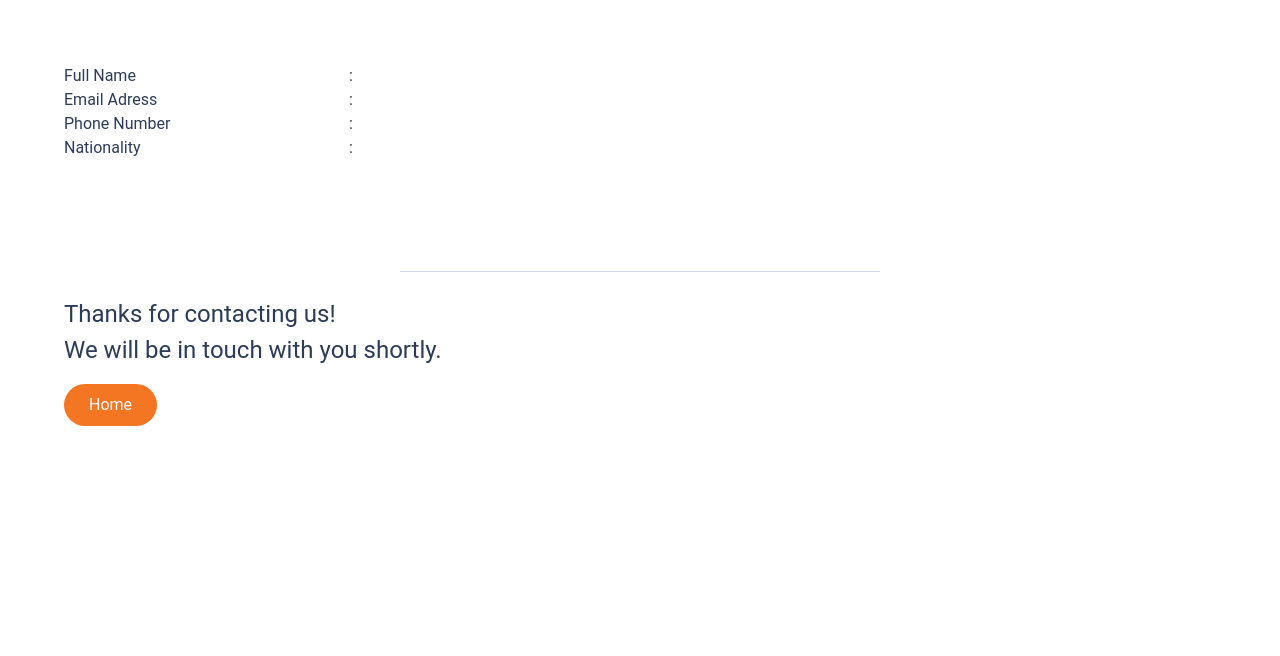
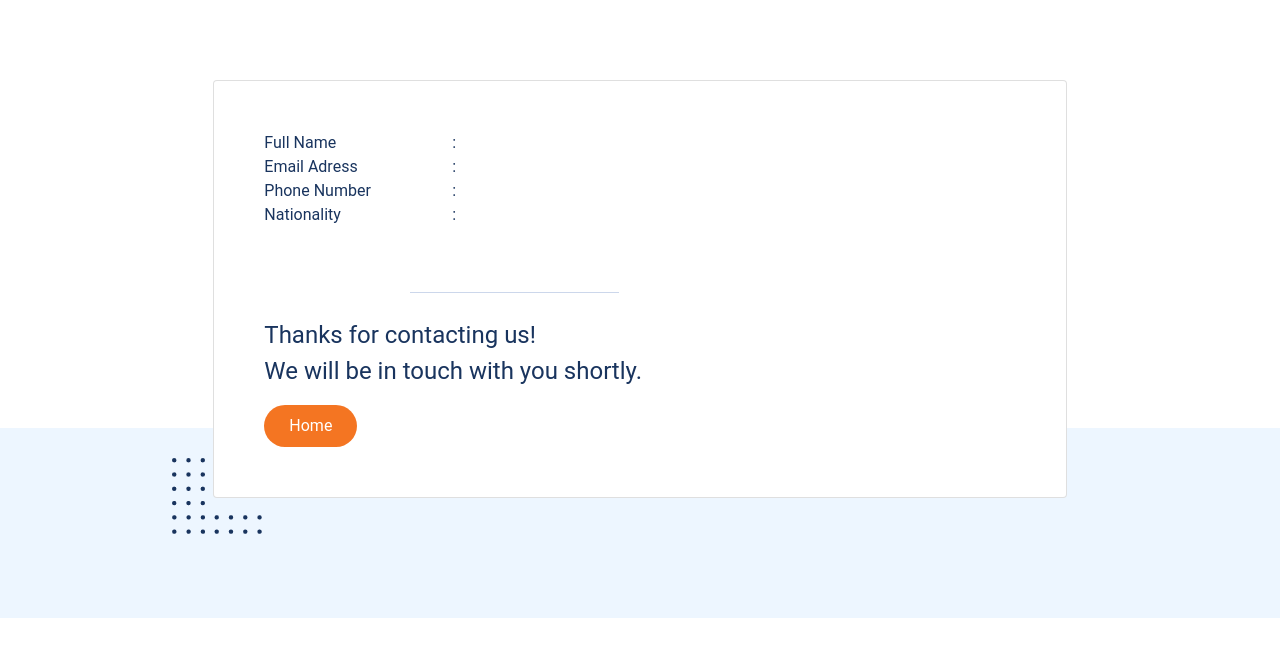
Before and after one commit to dwisabrina23/html-css-project, a plain HTML site: page review.html in a window 1280 px wide. Drawn offline with nearby package versions, Linux system fonts and the light colour scheme.

Commit message:
fix card position

```diff
--- a/review.html
+++ b/review.html
@@ -16,7 +16,7 @@
     <link rel="stylesheet" href="style3.css">
   </head>
   <body>
-    <div class="col-md-12 container tabel">
+    <div class="card col-md-8 justify-content-center">
         <table class="table table-borderless col-md-9">
             <tr class="mb-3">
                 <td class="label" >Full Name</td>
@@ -48,8 +48,8 @@
                 <td colspan="3" id="message"></td>
             </tr>
         </table>
-    </div>
-    <div class="col-md-12 d-flex justify-content-center">
+
+    <div class="col-md-8 d-flex justify-content-center">
         <div class="col-md-5 line"></div>
     </div>
     <div class="col-md-12 mt-4">
@@ -61,6 +61,7 @@
             <button type="submit"  class="btn rounded-pill px-4 py-2 font-weight-normal" >Home</button>
         </form>
     </div>
+</div>
     <script
         src="https://cdn.jsdelivr.net/npm/bootstrap@5.0.2/dist/js/bootstrap.bundle.min.js"
         integrity="sha384-MrcW6ZMFYlzcLA8Nl+NtUVF0sA7MsXsP1UyJoMp4YLEuNSfAP+JcXn/tWtIaxVXM"
@@ -73,6 +74,10 @@
         document.getElementById("nationality").innerHTML = localStorage.getItem("nationalityValue");
         document.getElementById("message").innerHTML = localStorage.getItem("messageValue");
     </script>
-
+    <footer class="container-fluid" style="background-color: #EDF6FF; height: 190px; width: 100%;">
+        <div>
+            <img src="assets/img/img-dot.png" alt="" style="padding-left: 160px; padding-top: 30px;">
+        </div>
+    </footer>
   </body>
 </html>
--- a/style3.css
+++ b/style3.css
@@ -1,11 +1,9 @@
-body{
-    padding: 4rem;
-    margin: 0;
-    color: rgb(43, 60, 88) !important;
-    font-family: 'Roboto', sans-serif;
+* {
+    font-family: Roboto, sans-serif;
+    color: #19345E;
 }
 td{
-    color: rgb(43, 60, 88) !important;
+    color: #19345E !important;
     text-align: left !important;
     vertical-align: center;
     padding: 0px !important;
@@ -13,9 +11,6 @@ td{
 
 .label{
     width: 25%;
-}
-table {
-    empty-cells: show !important;
 }
 .tabel{
     padding-left: 0 !important;
@@ -29,6 +24,20 @@ button{
 }
 
 .line{
-    border-bottom: 0.09rem solid rgba(204, 215, 235, 1) !important;
-    height: 3rem ;
+    border-bottom: 1px solid #CCD7EB !important;
+    height: 2px ;
 }
+
+#message{
+    font-style: italic;
+}
+
+.card{
+    padding: 50px;
+    margin: auto;
+    margin-top: 80px;
+}
+
+footer{
+    margin-top: -70px;
+}
```
